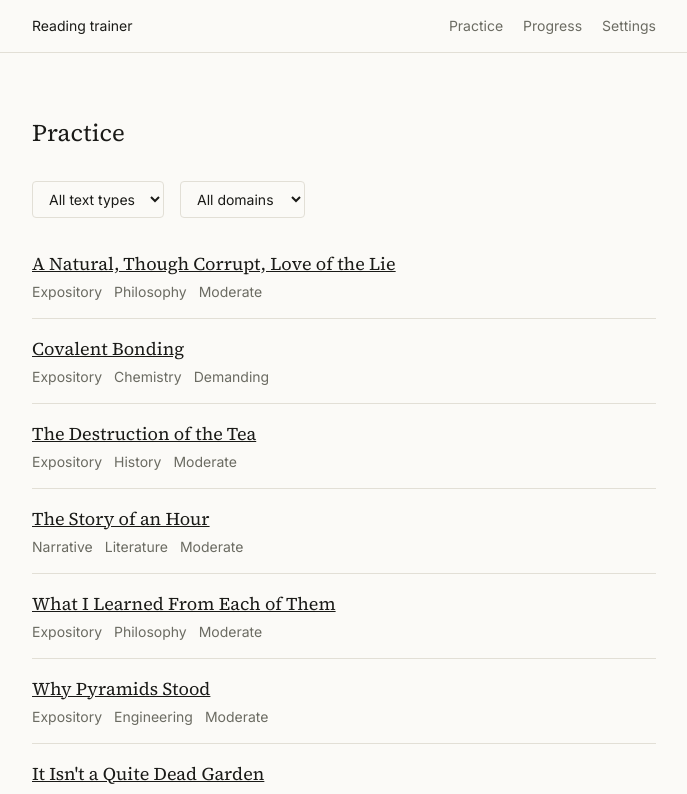
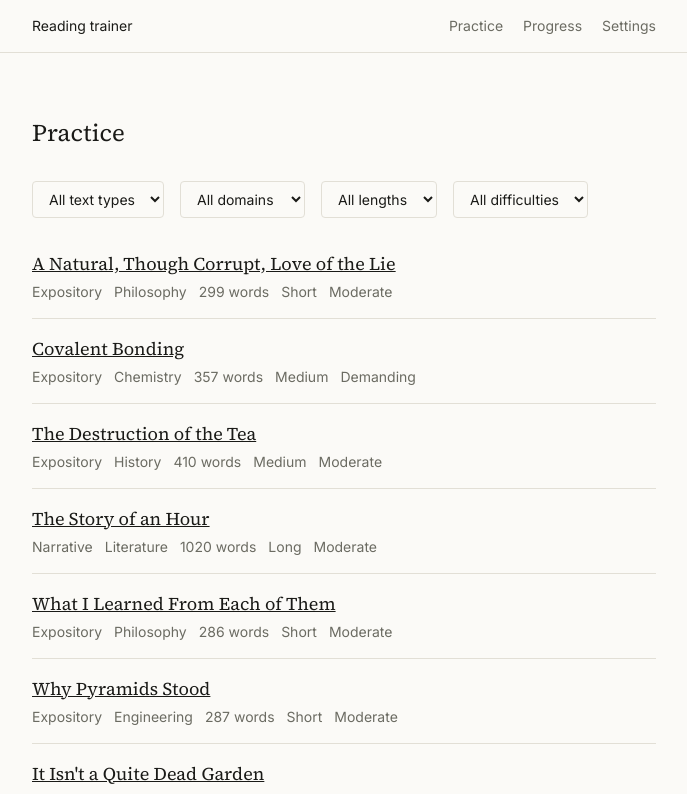
Before and after one commit to RasmusKuusmaa/speedread, a Next.js app: page /practice in a window 1280 px wide. Shown: the top 794 px of the page, without its empty margins (296-983 px from the left). Built offline with nearby package versions, Linux system fonts and the light colour scheme.

Commit message:
feat(content): add length and difficulty filters to the picker

```diff
--- a/src/app/practice/page.tsx
+++ b/src/app/practice/page.tsx
@@ -3,7 +3,8 @@
 import Link from "next/link";
 import { DOMAINS, TEXT_TYPES } from "@/lib/content/types";
 import { loadBooks } from "@/lib/content/book-loader";
-import { scoreDifficulty } from "@/lib/content/difficulty";
+import { DIFFICULTY_BANDS, scoreDifficulty } from "@/lib/content/difficulty";
+import { LENGTH_BANDS, scoreLength } from "@/lib/content/length";
 import { loadPassages } from "@/lib/content/loader";
 import { useStore } from "@/lib/storage/store-provider";
 
@@ -19,18 +20,30 @@ export default function PracticePage() {
     return null;
   }
 
-  const { textType, domain } = store.settings.pickerFilters;
+  const { textType, domain, lengthBand, difficultyBand } =
+    store.settings.pickerFilters;
 
   const bookPassageIds = new Set(
     loadBooks().flatMap((book) => book.chunkPassageIds),
   );
 
-  const filtered = passages.filter(
+  const withMeta = passages
+    .filter(
       (passage) =>
-      !passage.calibrationOnly &&
-      !bookPassageIds.has(passage.id) &&
+        !passage.calibrationOnly && !bookPassageIds.has(passage.id),
+    )
+    .map((passage) => ({
+      passage,
+      length: scoreLength(passage.wordCounts.total),
+      difficulty: scoreDifficulty(passage.body, passage.language),
+    }));
+
+  const filtered = withMeta.filter(
+    ({ passage, length, difficulty }) =>
       (textType === "all" || passage.textType === textType) &&
-      (domain === "all" || passage.domain === domain),
+      (domain === "all" || passage.domain === domain) &&
+      (lengthBand === "all" || length === lengthBand) &&
+      (difficultyBand === "all" || difficulty.band === difficultyBand),
   );
 
   return (
@@ -87,12 +100,60 @@ export default function PracticePage() {
             </option>
           ))}
         </select>
+
+        <select
+          value={lengthBand}
+          onChange={(event) => {
+            const value = event.target.value as typeof lengthBand;
+            update((current) => ({
+              ...current,
+              settings: {
+                ...current.settings,
+                pickerFilters: {
+                  ...current.settings.pickerFilters,
+                  lengthBand: value,
+                },
+              },
+            }));
+          }}
+          className="rounded border border-rule px-3 py-2 text-ink"
+        >
+          <option value="all">All lengths</option>
+          {LENGTH_BANDS.map((option) => (
+            <option key={option} value={option}>
+              {capitalize(option)}
+            </option>
+          ))}
+        </select>
+
+        <select
+          value={difficultyBand}
+          onChange={(event) => {
+            const value = event.target.value as typeof difficultyBand;
+            update((current) => ({
+              ...current,
+              settings: {
+                ...current.settings,
+                pickerFilters: {
+                  ...current.settings.pickerFilters,
+                  difficultyBand: value,
+                },
+              },
+            }));
+          }}
+          className="rounded border border-rule px-3 py-2 text-ink"
+        >
+          <option value="all">All difficulties</option>
+          {DIFFICULTY_BANDS.map((option) => (
+            <option key={option} value={option}>
+              {capitalize(option)}
+            </option>
+          ))}
+        </select>
       </div>
 
       <ul className="flex flex-col gap-4">
-        {filtered.map((passage) => {
-          const difficulty = scoreDifficulty(passage.body, passage.language);
-          return (
+        {filtered.map(({ passage, length, difficulty }) => (
           <li key={passage.id} className="border-b border-rule pb-4">
             <Link
               href={`/session/${passage.id}`}
@@ -103,11 +164,12 @@ export default function PracticePage() {
             <p className="mt-1 flex gap-3 font-sans text-sm text-muted">
               <span>{capitalize(passage.textType)}</span>
               <span>{capitalize(passage.domain)}</span>
+              <span>{passage.wordCounts.total} words</span>
+              <span>{capitalize(length)}</span>
               <span>{capitalize(difficulty.band)}</span>
             </p>
           </li>
-          );
-        })}
+        ))}
       </ul>
     </main>
   );
--- a/src/lib/content/difficulty.ts
+++ b/src/lib/content/difficulty.ts
@@ -3,6 +3,13 @@ import { tokenize } from "./words";
 
 export type DifficultyBand =
   "accessible" | "moderate" | "demanding" | "unrated";
+
+export const DIFFICULTY_BANDS: DifficultyBand[] = [
+  "accessible",
+  "moderate",
+  "demanding",
+  "unrated",
+];
 
 export interface DifficultyScore {
   band: DifficultyBand;
--- /dev/null
+++ b/src/lib/content/length.ts
@@ -0,0 +1,16 @@
+export type LengthBand = "short" | "medium" | "long";
+
+export const LENGTH_BANDS: LengthBand[] = ["short", "medium", "long"];
+
+const SHORT_MAX_WORDS = 350;
+const MEDIUM_MAX_WORDS = 600;
+
+export function scoreLength(wordCount: number): LengthBand {
+  if (wordCount < SHORT_MAX_WORDS) {
+    return "short";
+  }
+  if (wordCount <= MEDIUM_MAX_WORDS) {
+    return "medium";
+  }
+  return "long";
+}
--- a/src/lib/storage/storage.ts
+++ b/src/lib/storage/storage.ts
@@ -52,7 +52,12 @@ export function defaultStore(): Store {
     schemaVersion: 1,
     createdAt: new Date().toISOString(),
     settings: {
-      pickerFilters: { textType: "all", domain: "all" },
+      pickerFilters: {
+        textType: "all",
+        domain: "all",
+        lengthBand: "all",
+        difficultyBand: "all",
+      },
       recallDepth: "brief",
       comprehensionThreshold: 80,
       fontSize: "medium",
--- a/src/lib/storage/types.ts
+++ b/src/lib/storage/types.ts
@@ -1,3 +1,5 @@
+import type { DifficultyBand } from "@/lib/content/difficulty";
+import type { LengthBand } from "@/lib/content/length";
 import type { Domain, QuestionTaxonomy, TextType } from "@/lib/content/types";
 
 export type SchemaVersion = 1;
@@ -5,6 +7,8 @@ export type SchemaVersion = 1;
 export interface PickerFilters {
   textType: TextType | "all";
   domain: Domain | "all";
+  lengthBand: LengthBand | "all";
+  difficultyBand: DifficultyBand | "all";
 }
 
 export type RecallDepth = "full" | "brief" | "off";
```
Lines whose indentation alone changed are shown as unchanged.
